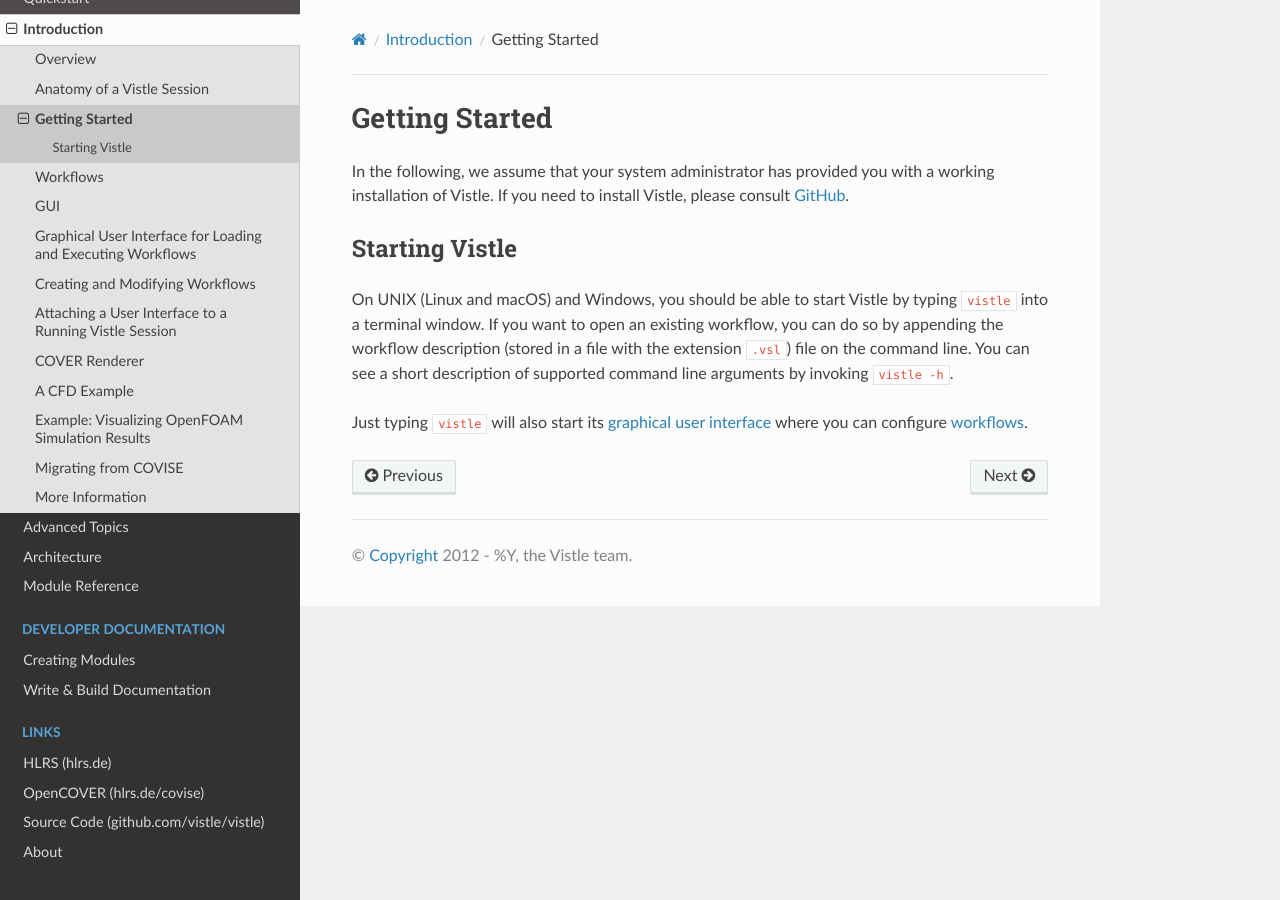
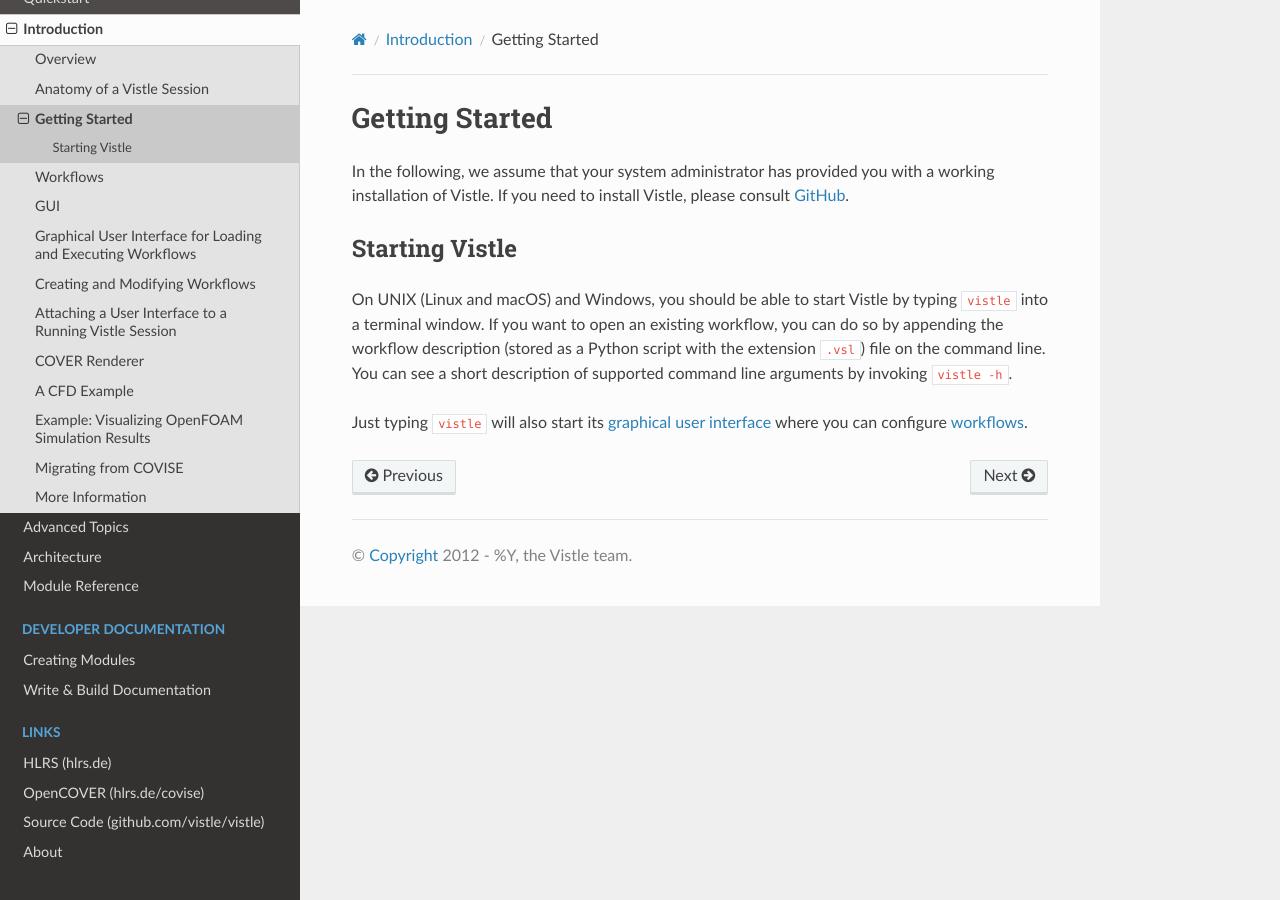
Before and after one commit to vistle/vistle.github.io, a Sphinx documentation site: the page built from docs/intro/start/start.md, in a window 1280 px wide. Built offline with Sphinx 7.4.7 and the Read the Docs theme 3.1.0, drawn with Linux system fonts in a browser that asks for light colours; pages that are not in the unit, such as notebooks, are missing from menus.

Commit message:
mention that a .vsl is a python script

```diff
--- a/docs/intro/start/start.md
+++ b/docs/intro/start/start.md
@@ -4,6 +4,6 @@
 
 ## Starting Vistle
 
-On UNIX (Linux and macOS) and Windows, you should be able to start Vistle by typing `vistle` into a terminal window. If you want to open an existing workflow, you can do so by appending the workflow description (stored in a file with the extension `.vsl`) file on the command line. You can see a short description of supported command line arguments by invoking `vistle -h`.
+On UNIX (Linux and macOS) and Windows, you should be able to start Vistle by typing `vistle` into a terminal window. If you want to open an existing workflow, you can do so by appending the workflow description (stored as a Python script with the extension `.vsl`) file on the command line. You can see a short description of supported command line arguments by invoking `vistle -h`.
 
 Just typing `vistle` will also start its [graphical user interface](../gui/gui.md) where you can configure [workflows](../workflow/workflow.md).
```
